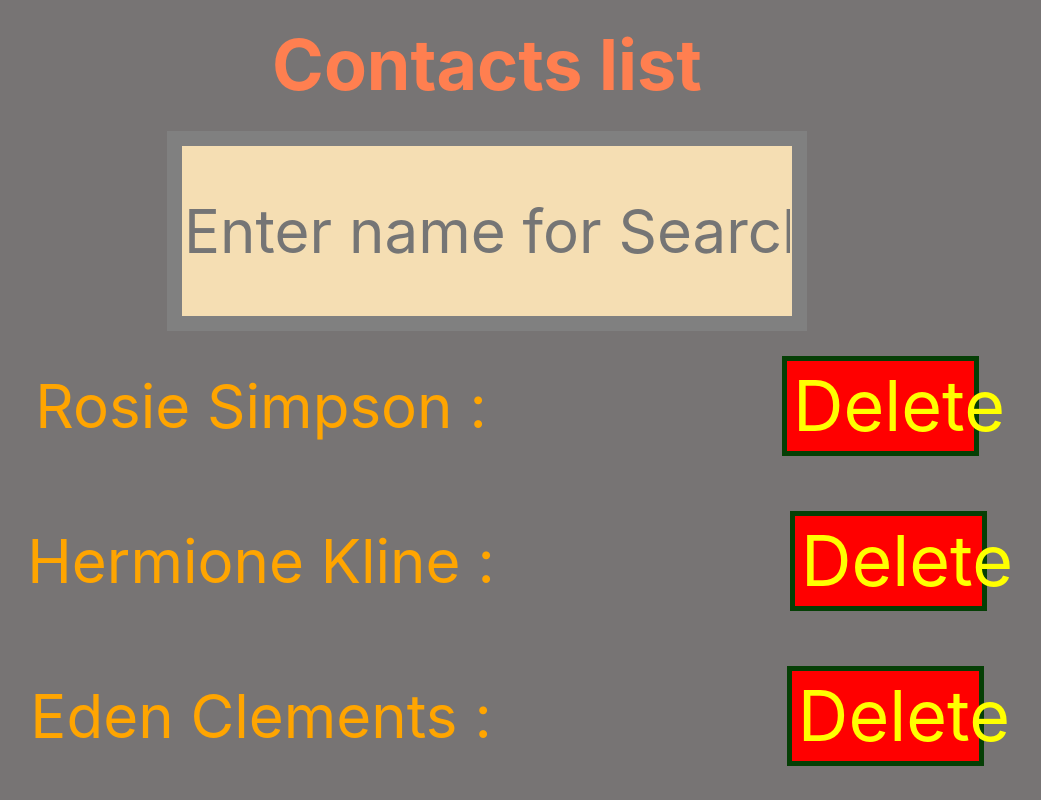
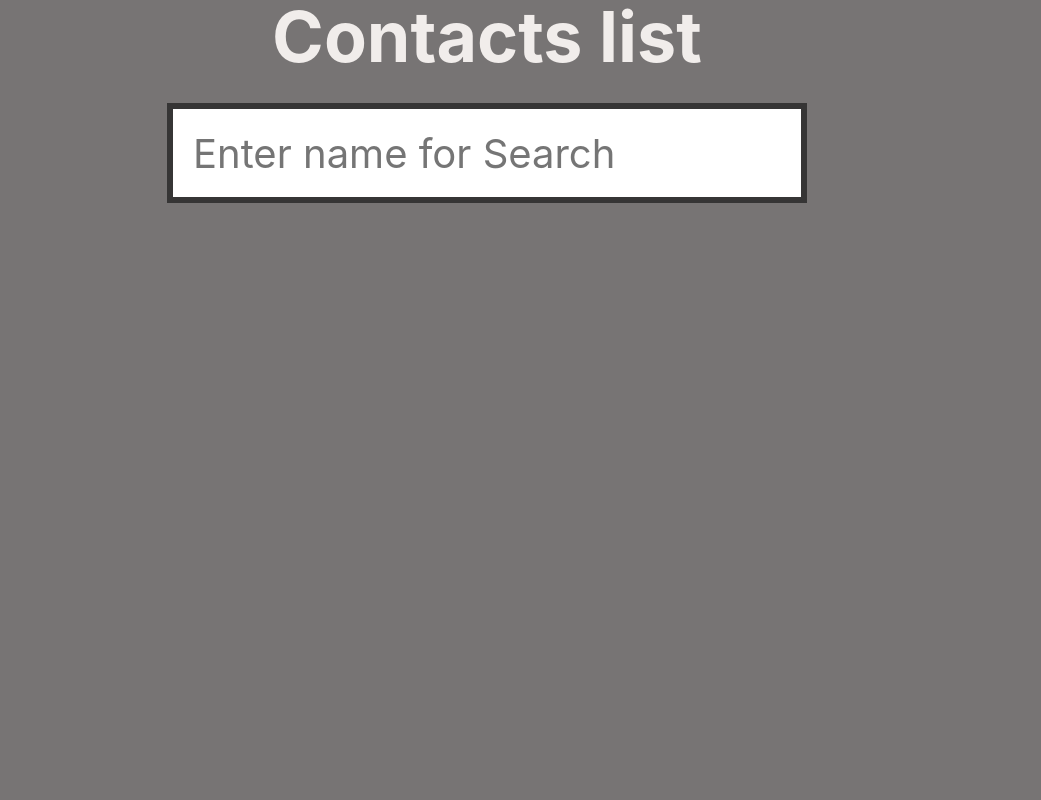
Before and after one commit to grisha19961116/goit-react-hw-02-phonebook, a React (Create React App) app: page / in a window 1280 px wide. Shown: the part 800-1600 px from the top of the page, without its empty margins (153-1194 px from the left). After the commit the page ends 1083 px from the top, so only its background shows below. Built offline with nearby package versions, Linux system fonts and the light colour scheme.

Commit message:
add small fix

```diff
--- a/package.json
+++ b/package.json
@@ -7,6 +7,7 @@
     "@testing-library/jest-dom": "^5.11.6",
     "@testing-library/react": "^11.2.2",
     "@testing-library/user-event": "^12.2.2",
+    "formik": "^2.2.6",
     "gh-pages": "^3.1.0",
     "modern-normalize": "^1.0.0",
     "react": "^17.0.1",
@@ -15,7 +16,8 @@
     "react-scripts": "4.0.1",
     "react-toastify": "^6.2.0",
     "uuid": "^8.3.1",
-    "web-vitals": "^0.2.4"
+    "web-vitals": "^0.2.4",
+    "yup": "^0.32.8"
   },
   "scripts": {
     "start": "set PORT=3002 && react-scripts start",
--- a/src/App.js
+++ b/src/App.js
@@ -1,43 +1,45 @@
 import { Component } from 'react';
 import 'react-toastify/dist/ReactToastify.css';
-import { ToastContainer, toast } from 'react-toastify';
+import { ToastContainer } from 'react-toastify';
+
 import ContactList from './components/ContactList/ContactList.js';
 import ContactForm from './components/ContactForm/ContactForm.js';
 import Filter from './components/Filter/Filter.js';
 import style from './App.module.css';
+
 export default class App extends Component {
   state = {
-    contacts: [
-      { id: 'id-1', name: 'Rosie Simpson', number: '459-12-56' },
-      { id: 'id-2', name: 'Hermione Kline', number: '443-89-12' },
-      { id: 'id-3', name: 'Eden Clements', number: '645-17-79' },
-      { id: 'id-4', name: 'Annie Copeland', number: '227-91-26' },
-    ],
+    contacts: [],
     filter: '',
   };
+
   handleAddContact = newContact =>
     this.setState(({ contacts }) => ({
       contacts: [...contacts, newContact],
     }));
+
   handleCheckUniqueContact = name => {
     const { contacts } = this.state;
-    const isExistContact = !!contacts.find(contacts => contacts.name === name);
-    isExistContact && alert('Contact is already exist');
+    const isExistContact = contacts.some(contacts => contacts.name === name);
+    isExistContact && alert('Credentials has already existed');
     return !isExistContact;
   };
+
   handleRemoveContact = id =>
     this.setState(({ contacts }) => ({
       contacts: contacts.filter(contact => contact.id !== id),
     }));
+
   handleFilterChange = filter => this.setState({ filter });
+
   getVisibleContacts = () => {
     const { contacts, filter } = this.state;
     return contacts.filter(contact =>
       contact.name.toLowerCase().includes(filter.toLowerCase()),
     );
   };
+
   render() {
-    const { filter } = this.state;
     const visibleContacts = this.getVisibleContacts();
     return (
       <>
@@ -47,10 +49,10 @@ export default class App extends Component {
           onCheckUnique={this.handleCheckUniqueContact}
         />
         <h2>Contacts list</h2>
-        <Filter filter={filter} onChange={this.handleFilterChange} />
+        <Filter listenerOnChange={this.handleFilterChange} />
         <ContactList
           contacts={visibleContacts}
-          onRemove={this.handleRemoveContact}
+          listenerOnRemove={this.handleRemoveContact}
         />
         <ToastContainer></ToastContainer>
       </>
--- a/src/App.module.css
+++ b/src/App.module.css
@@ -3,7 +3,7 @@ h2 {
   margin: 0 auto;
   text-align: center;
   font-size: 70px;
-  color: coral;
+  color: rgb(241, 237, 235);
   padding-bottom: 2%;
   padding-top: 2%;
 }
--- a/src/components/ContactForm/ContactForm.js
+++ b/src/components/ContactForm/ContactForm.js
@@ -1,17 +1,45 @@
 import style from './ContactForm.module.css';
-import { ToastContainer, toast } from 'react-toastify';
+import { toast } from 'react-toastify';
 import { Component } from 'react';
 import { v4 as uuidv4 } from 'uuid';
+
 const INITIAL_STATE = {
   name: '',
   phone: '',
 };
+
 class ContactForm extends Component {
   state = INITIAL_STATE;
-  handleChangeForm = ({ target }) => {
+
+  handleChangeInput = ({ target }) => {
     const { name, value } = target;
     this.setState({ [name]: value });
   };
+
+  validateFrom = () => {
+    const { name, phone } = this.state;
+    const { onCheckUnique } = this.props;
+    if (!name || !phone) {
+      toast('Some filed is empty');
+      return false;
+    }
+    if (phone.length > 10) {
+      toast('to long number');
+      return false;
+    }
+    if (phone.length < 10) {
+      toast('to short number');
+      return false;
+    }
+    if (name.length > 12) {
+      toast('to long name');
+      return false;
+    }
+    return onCheckUnique(name);
+  };
+
+  resetForm = () => this.setState(INITIAL_STATE);
+
   handleFromSubmit = e => {
     e.preventDefault();
     const { name, phone } = this.state;
@@ -21,16 +49,7 @@ class ContactForm extends Component {
     onAdd({ id: uuidv4(), name, phone });
     this.resetForm();
   };
-  validateFrom = () => {
-    const { name, phone } = this.state;
-    const { onCheckUnique } = this.props;
-    if (!name || !phone) {
-      toast('Some filed is empty');
-      return false;
-    }
-    return onCheckUnique(name);
-  };
-  resetForm = () => this.setState(INITIAL_STATE);
+
   render() {
     const { name, phone } = this.state;
     return (
@@ -40,14 +59,14 @@ class ContactForm extends Component {
           name="name"
           placeholder="Enter name"
           value={name}
-          onChange={this.handleChangeForm}
+          onChange={this.handleChangeInput}
         ></input>
         <input
           type="tel"
           name="phone"
           placeholder="Enter phone number"
           value={phone}
-          onChange={this.handleChangeForm}
+          onChange={this.handleChangeInput}
         ></input>
         <button type="submit">Add Contact</button>
       </form>
--- a/src/components/ContactForm/ContactForm.module.css
+++ b/src/components/ContactForm/ContactForm.module.css
@@ -2,31 +2,36 @@ form {
   width: 50%;
   min-height: 400px;
   display: block;
-  background-color: rgb(243, 234, 216);
+  background-color: rgb(180, 179, 175);
   margin: 0 auto;
-  border: solid 20px black;
+  border: solid 6px rgb(54, 53, 53);
   padding: 5%;
 }
 input {
   width: 100%;
   height: 100px;
-  font-size: 70px;
-  color: rgb(12, 143, 99);
+  font-size: 40px;
+  padding-left: 20px;
+  color: rgb(146, 150, 149);
   margin-bottom: 100px;
+  outline: none;
+  border: none;
 }
 button {
-  border: solid 5px rgb(5, 63, 5);
+  border: solid 5px rgb(29, 28, 28);
   display: block;
   width: 50%;
   height: 100px;
-  font-size: 70px;
-  color: yellow;
+  font-size: 40px;
+  color: black;
   margin: 0 auto;
-  background-color: green;
+  background-color: rgb(128, 127, 127);
 }
 button:hover {
-  background-color: chartreuse;
+  background-color: rgb(55, 56, 54);
+  border: solid 5px white;
+  color: white;
 }
 div {
-  background-color: rgb(119, 116, 116);
+  padding-bottom: 40px;
 }
--- a/src/components/ContactList/ContactList.js
+++ b/src/components/ContactList/ContactList.js
@@ -1,19 +1,17 @@
 import style from './ContactList.module.css';
 
-const ContactList = ({ contacts, onRemove }) => {
+const ContactList = ({ contacts, listenerOnRemove }) => {
   if (contacts.length === 0) return null;
   return (
     <ul>
       {contacts.map(({ id, name, phone }) => {
         return (
           <li key={id}>
-            {name} : {phone}{' '}
-            <button
-              onClick={() => onRemove(id)}
-              className={style.button__delete}
-            >
+            <p className={style.name}>{name}</p>
+            <p className={style.phone}>{phone}</p>
+            <p onClick={() => listenerOnRemove(id)} className={style.p__delete}>
               Delete
-            </button>
+            </p>
           </li>
         );
       })}
--- a/src/components/ContactList/ContactList.module.css
+++ b/src/components/ContactList/ContactList.module.css
@@ -1,22 +1,46 @@
 ul {
-  width: 80%;
-  display: block;
+  width: 94%;
+  display: flex;
+  flex-wrap: wrap;
   margin: 0 auto;
+  padding-bottom: 30px;
   list-style: none;
 }
 li {
-  display: flex;
+  height: 80px;
+  width: 21%;
+  padding-top: 40px;
+  margin-bottom: 15px;
+  font-size: 25px;
+  color: rgb(10, 7, 7);
+}
+.name {
   width: 100%;
-  justify-content: center;
-  align-items: center;
-  height: 150px;
-  color: orange;
-  margin-bottom: 5px;
-  font-size: 60px;
+  display: inline-block;
+  text-align: start;
+  padding: 0;
+  margin: 0;
+  margin-bottom: 10px;
 }
-.button__delete {
-  width: 20%;
+.phone {
+  width: 100%;
+  display: inline-block;
+  text-align: start;
+  padding: 0;
+  margin: 0;
+  margin-bottom: 10px;
+}
+.p__delete {
+  display: block;
+  width: 100px;
+  font-size: 25px;
+  height: auto;
+  text-align: center;
   background-color: red;
+  color: white;
+  border: solid 3px white;
   margin: 0;
-  margin-left: 30%;
 }
+.p__delete:hover {
+  background-color: red;
+}
--- a/src/components/Filter/Filter.js
+++ b/src/components/Filter/Filter.js
@@ -1,12 +1,11 @@
 import style from './Filter.module.css';
-const Filter = ({ filter, onChange }) => {
+const Filter = ({ listenerOnChange }) => {
   return (
     <input
       className={style.input__filter}
       type="text"
       name="filter"
-      value={filter}
-      onChange={({ target }) => onChange(target.value)}
+      onChange={({ target }) => listenerOnChange(target.value)}
       placeholder="Enter name for Search"
     />
   );
--- a/src/components/Filter/Filter.module.css
+++ b/src/components/Filter/Filter.module.css
@@ -1,10 +1,11 @@
 .input__filter {
   display: block;
   width: 50%;
-  height: 200px;
+  padding: 30px 0;
+  padding-left: 20px;
   margin: 0 auto;
   color: rgb(24, 26, 26);
-  font-size: 60px;
-  border: solid 15px grey;
-  background-color: wheat;
+  font-size: 40px;
+  background-color: white(255, 255, 253);
+  border: solid 6px rgb(54, 53, 53);
 }
--- a/src/index.css
+++ b/src/index.css
@@ -1,4 +1,5 @@
 body {
+  background-color: rgb(119, 116, 116);
   margin: 0;
   font-family: -apple-system, BlinkMacSystemFont, 'Segoe UI', 'Roboto', 'Oxygen',
     'Ubuntu', 'Cantarell', 'Fira Sans', 'Droid Sans', 'Helvetica Neue',
```
Also changed, not shown: 2 other files (tests, documents, lock files or other folders).
